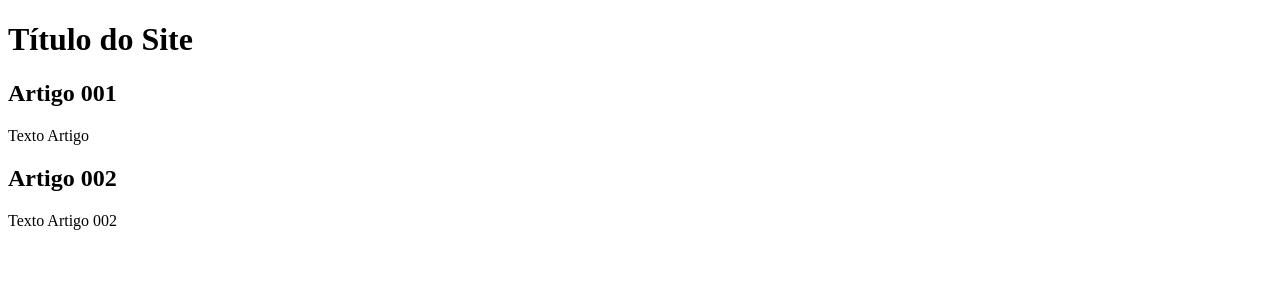
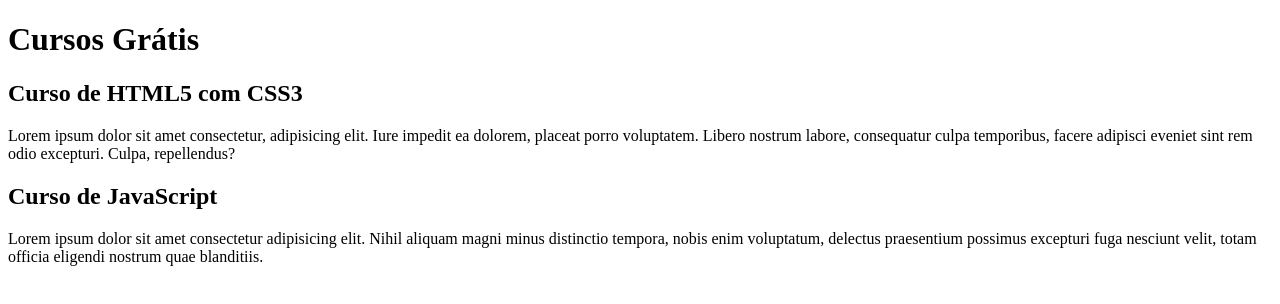
Before and after one commit to cleison123/projeto-site2, a plain HTML site: page index.html in a window 1280 px wide. Drawn offline with Linux system fonts and the light colour scheme.

Commit message:
comecei a escrever o o conteúdo

```diff
--- a/index.html
+++ b/index.html
@@ -9,15 +9,15 @@
 <body>
     <main>
         <header>
-            <h1>Título do Site</h1>
+            <h1>Cursos Grátis</h1>
         </header>
         <article>
-            <h2>Artigo 001</h2>
-            <p>Texto Artigo</p>
+            <h2>Curso de HTML5 com CSS3</h2>
+            <p>Lorem ipsum dolor sit amet consectetur, adipisicing elit. Iure impedit ea dolorem, placeat porro voluptatem. Libero nostrum labore, consequatur culpa temporibus, facere adipisci eveniet sint rem odio excepturi. Culpa, repellendus?</p>
         </article>
         <article>
-            <h2> Artigo 002</h2>
-            <p>Texto Artigo 002</p>
+            <h2> Curso de JavaScript</h2>
+            <p>Lorem ipsum dolor sit amet consectetur adipisicing elit. Nihil aliquam magni minus distinctio tempora, nobis enim voluptatum, delectus praesentium possimus excepturi fuga nesciunt velit, totam officia eligendi nostrum quae blanditiis.</p>
         </article>
 
     </main>
```
